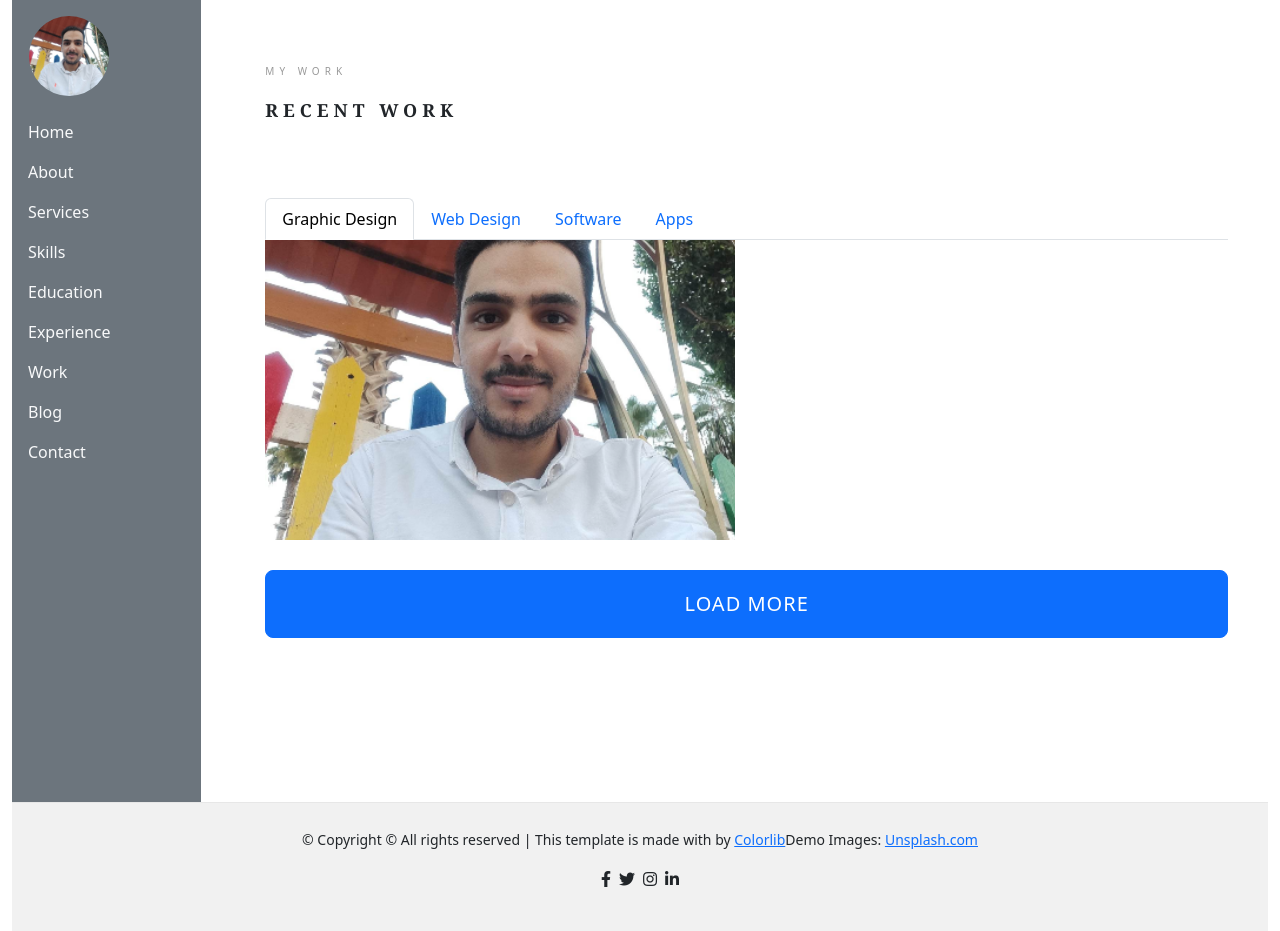
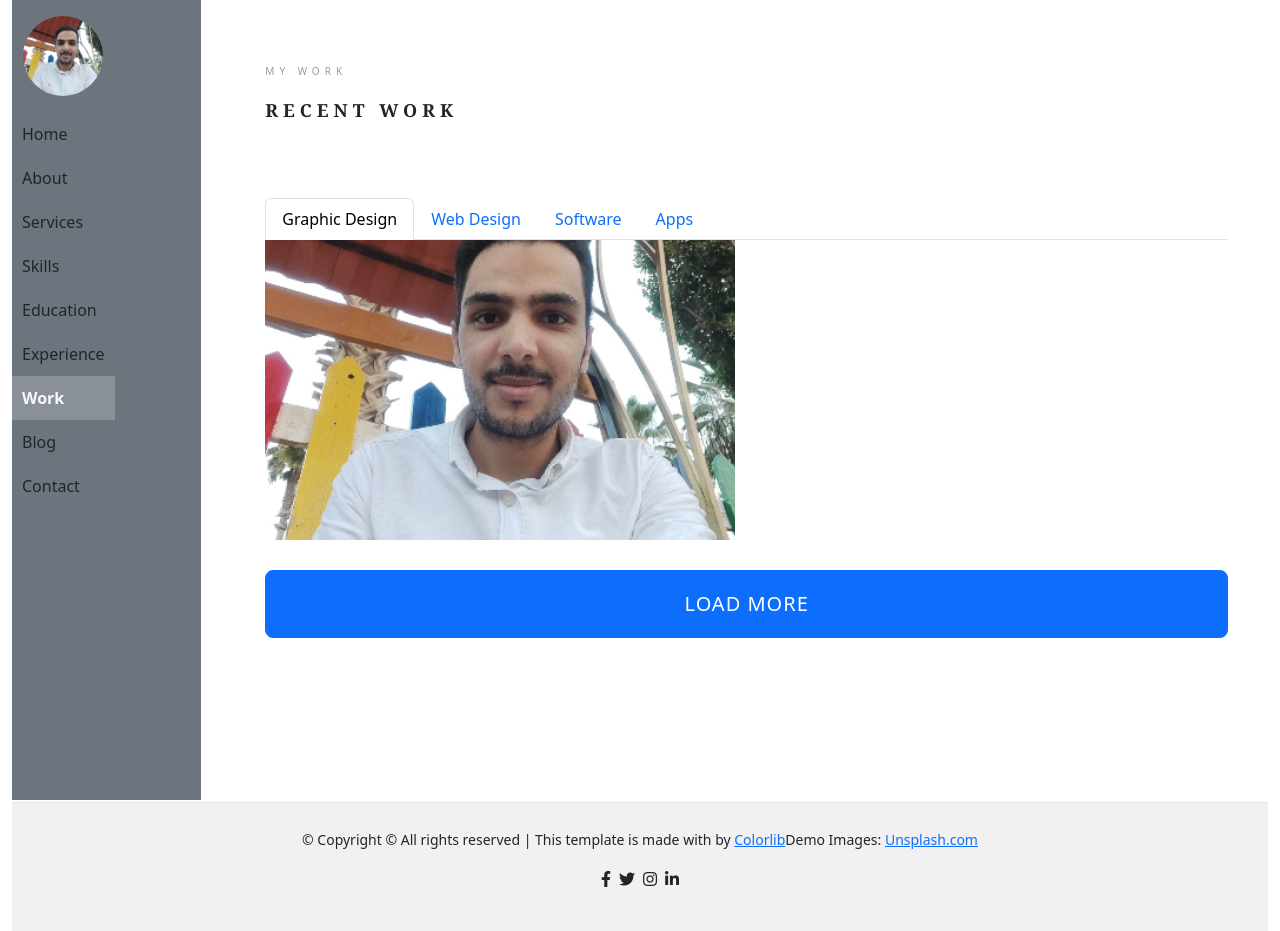
Before and after one commit to raednadyfyd/MyProfile, an Angular app: page /work in a window 1280 px wide. Built offline with nearby package versions, Linux system fonts and the light colour scheme.

Commit message:
mark the active link

```diff
--- a/src/app/sidebar/sidebar.component.html
+++ b/src/app/sidebar/sidebar.component.html
@@ -6,31 +6,31 @@
       </div>
       <ul class="nav flex-column">
           <li class="nav-item">
-          <a class="nav-link active text-light" routerLink="/home">Home</a>
+              <a class="nav-link" routerLink="/home" routerLinkActive="active text-light">Home</a>
           </li>
           <li class="nav-item">
-          <a class="nav-link text-light" routerLink="/about">About</a>
+              <a class="nav-link" routerLink="/about" routerLinkActive="active text-light">About</a>
           </li>
           <li class="nav-item">
-          <a class="nav-link text-light" routerLink="/services">Services</a>
+              <a class="nav-link" routerLink="/services" routerLinkActive="active text-light">Services</a>
           </li>
           <li class="nav-item">
-          <a class="nav-link text-light" routerLink="/skills">Skills</a>
+              <a class="nav-link" routerLink="/skills" routerLinkActive="active text-light">Skills</a>
           </li>
           <li class="nav-item">
-          <a class="nav-link text-light" routerLink="/education">Education</a>
+              <a class="nav-link" routerLink="/education" routerLinkActive="active text-light">Education</a>
           </li>
           <li class="nav-item">
-          <a class="nav-link text-light" routerLink="/experience">Experience</a>
+              <a class="nav-link" routerLink="/experience" routerLinkActive="active text-light">Experience</a>
           </li>
           <li class="nav-item">
-          <a class="nav-link text-light" routerLink="/work">Work</a>
+              <a class="nav-link" routerLink="/work" routerLinkActive="active text-light">Work</a>
           </li>
           <li class="nav-item">
-          <a class="nav-link text-light" routerLink="/blog">Blog</a>
+              <a class="nav-link" routerLink="/blog" routerLinkActive="active text-light">Blog</a>
           </li>
           <li class="nav-item">
-          <a class="nav-link text-light" routerLink="/contact">Contact</a>
+              <a class="nav-link" routerLink="/contact" routerLinkActive="active text-light">Contact</a>
           </li>
       </ul>
   </div>
--- a/src/app/sidebar/sidebar.component.scss
+++ b/src/app/sidebar/sidebar.component.scss
@@ -1,4 +1,21 @@
+/* src/app/sidebar/sidebar.component.css */
+
 .sidebar {
-  height: 100%; /* Ensure it takes full height of the viewport */
-  background-color: #6c757d; /* Custom gray color */
+  height: 100vh; /* Make sidebar full height of the viewport */
 }
+
+.nav-link {
+  display: block;           /* Make the links block elements */
+  width: 100%;             /* Set width to 100% of the parent */
+  padding: 10px;          /* Add padding for better spacing */
+  color: inherit;          /* Inherit color from parent */
+}
+
+.nav-link:hover {
+  background-color: rgba(255, 255, 255, 0.2); /* Optional: Add hover effect */
+}
+
+.active {
+  font-weight: bold;       /* Bold style for active link */
+  background-color: rgba(255, 255, 255, 0.2); /* Optional: Highlight active link */
+}
```
Also changed, not shown: src/app/app.component.html (line endings or trailing spaces). Lines whose indentation alone changed are shown as unchanged.
